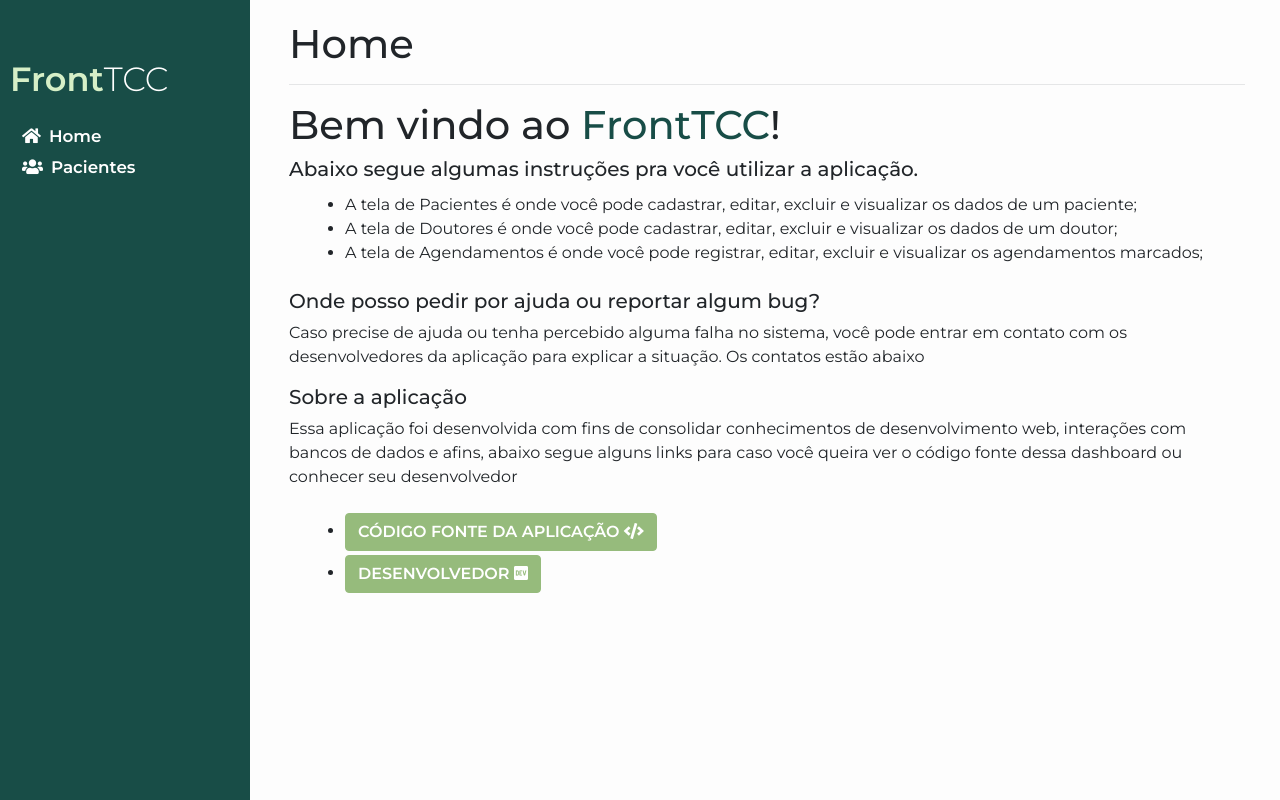
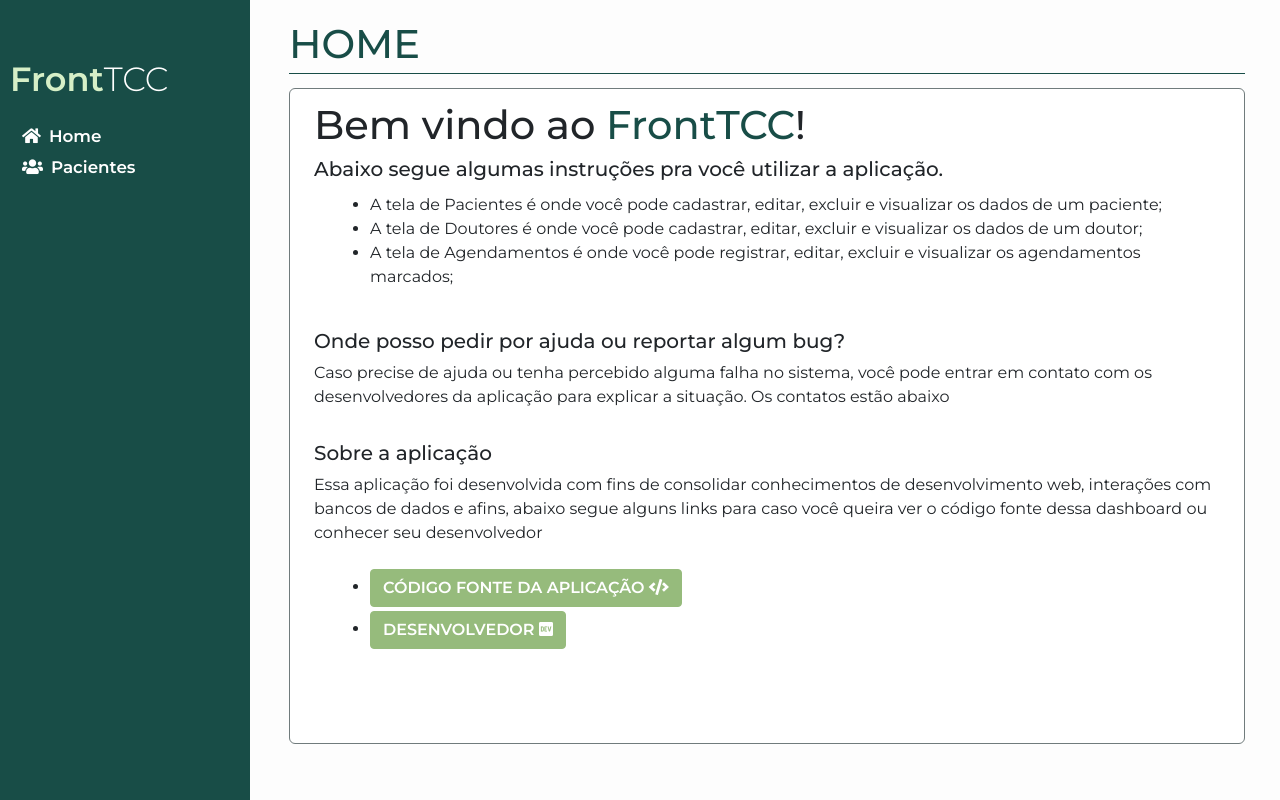
Before and after one commit to TiagoDiass/frontend-tcc, a Vue app: page / in a window 1280 px wide. Built offline with nearby package versions, Linux system fonts and the light colour scheme.

Commit message:
feat: add view styles

```diff
--- a/src/styles/globals.scss
+++ b/src/styles/globals.scss
@@ -3,6 +3,7 @@
 @import 'bootstrap.scss';
 @import 'bootstrap_overwrite.scss';
 @import 'animations.scss';
+@import 'view.scss';
 
 /* Font Imports */
 @import url('https://fonts.googleapis.com/css2?family=Montserrat:wght@300;400;500;600;700&display=swap');
--- /dev/null
+++ b/src/styles/view.scss
@@ -0,0 +1,35 @@
+.view {
+  height: 100%;
+}
+
+.view-header {
+  display: flex;
+  flex-direction: column;
+  border-bottom: 1px solid $primary;
+  padding-bottom: 5px;
+  margin-bottom: 14px;
+
+  h1 {
+    color: $primary;
+    margin: 0;
+    text-transform: uppercase;
+  }
+
+  p {
+    color: $black;
+    font-size: 0.9rem;
+    margin-bottom: 0;
+  }
+}
+
+.view-content {
+  border: 1px solid $gray;
+  padding: 12px 24px;
+  border-radius: 6px;
+  background-color: #fff;
+  min-height: 82vh;
+  margin-bottom: 24px;
+  display: flex;
+  flex-direction: column;
+  align-items: flex-start;
+}
--- a/src/views/Home/Home.vue
+++ b/src/views/Home/Home.vue
@@ -2,7 +2,6 @@
   <div class="home view">
     <div class="view-header">
       <h1>Home</h1>
-      <hr />
     </div>
 
     <div class="view-content">
```
